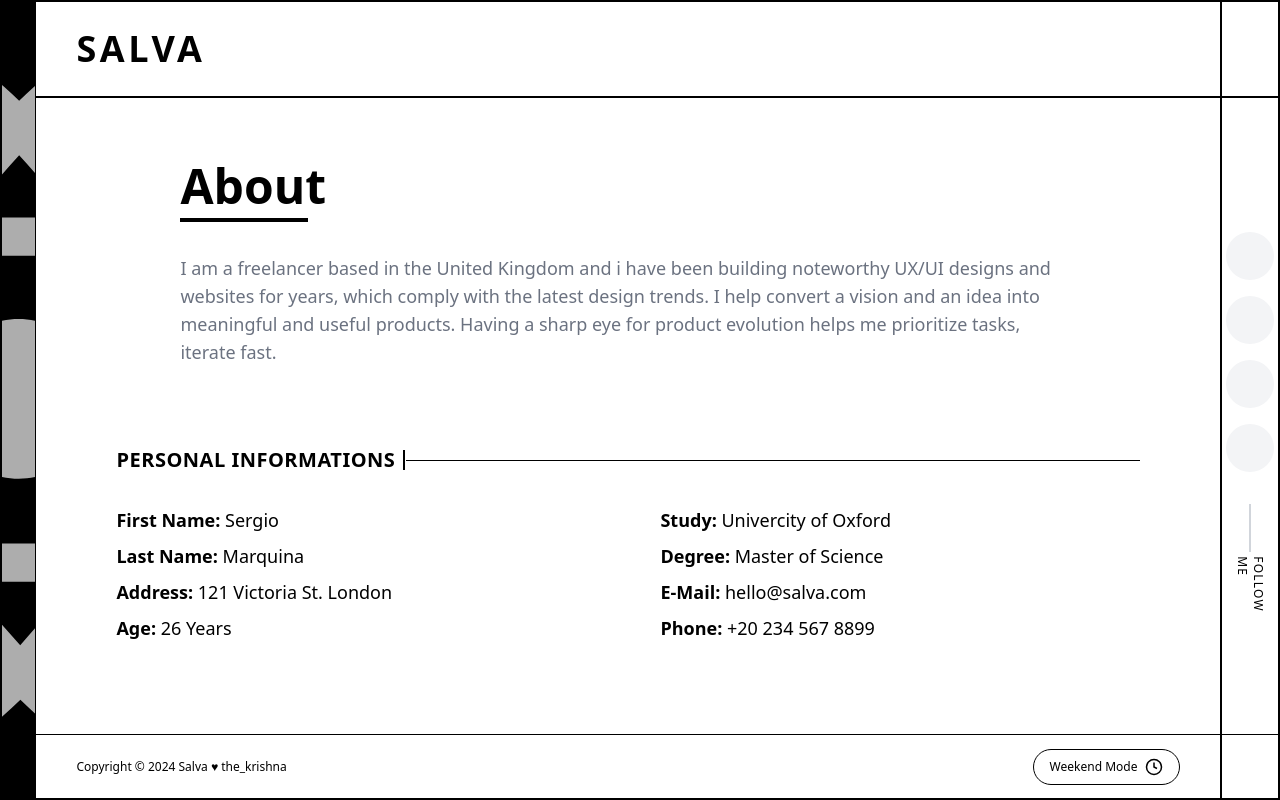
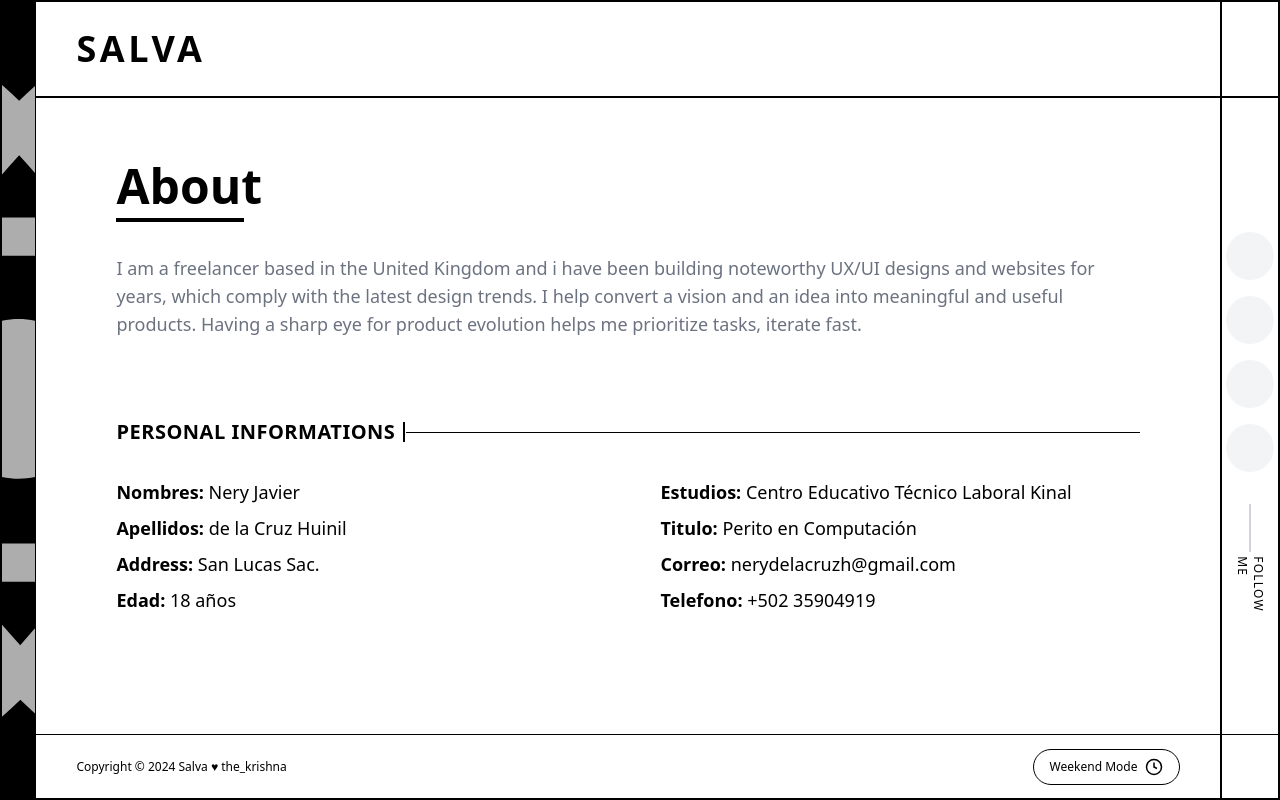
Before and after one commit to ndelacruz-2023048/Portafolio, a React (Vite) app: page /about in a window 1280 px wide. Built offline with nearby package versions, Linux system fonts and the light colour scheme; some icons are missing.

Commit message:
Se  agrega informacion real al about

```diff
--- a/src/components/About.jsx
+++ b/src/components/About.jsx
@@ -4,7 +4,7 @@ import { Icon } from "@iconify/react";
 const About = () => (
   <div className="w-full min-h-screen bg-white flex flex-col gap-16 py-16 px-10">
     {/* Sección 1: Introducción */}
-    <section className="max-w-4xl mx-auto w-full">
+    <section className="mx-auto w-full">
       <h1 className="text-5xl font-extrabold text-black mb-2">About</h1>
       <div className="h-1 w-32 bg-black mb-8" />
       <p className="text-lg text-gray-500 mb-4">
@@ -21,16 +21,16 @@ const About = () => (
       </div>
       <div className="grid grid-cols-1 md:grid-cols-2 gap-x-16 gap-y-4 text-lg">
         <div>
-          <p className="mb-2"><span className="font-semibold">First Name:</span> Sergio</p>
-          <p className="mb-2"><span className="font-semibold">Last Name:</span> Marquina</p>
-          <p className="mb-2"><span className="font-semibold">Address:</span> 121 Victoria St. London</p>
-          <p className="mb-2"><span className="font-semibold">Age:</span> 26 Years</p>
+          <p className="mb-2"><span className="font-semibold">Nombres:</span> Nery Javier</p>
+          <p className="mb-2"><span className="font-semibold">Apellidos:</span> de la Cruz Huinil</p>
+          <p className="mb-2"><span className="font-semibold">Address:</span> San Lucas Sac.</p>
+          <p className="mb-2"><span className="font-semibold">Edad:</span> 18 años</p>
         </div>
         <div>
-          <p className="mb-2"><span className="font-semibold">Study:</span> Univercity of Oxford</p>
-          <p className="mb-2"><span className="font-semibold">Degree:</span> Master of Science</p>
-          <p className="mb-2"><span className="font-semibold">E-Mail:</span> hello@salva.com</p>
-          <p className="mb-2"><span className="font-semibold">Phone:</span> +20 234 567 8899</p>
+          <p className="mb-2"><span className="font-semibold">Estudios:</span> Centro Educativo Técnico Laboral Kinal</p>
+          <p className="mb-2"><span className="font-semibold">Titulo:</span> Perito en Computación</p>
+          <p className="mb-2"><span className="font-semibold">Correo:</span> nerydelacruzh@gmail.com</p>
+          <p className="mb-2"><span className="font-semibold">Telefono:</span> +502 35904919</p>
         </div>
       </div>
     </section>
@@ -41,7 +41,7 @@ const About = () => (
         {/* Columna izquierda: Programming */}
         <div>
           <div className="flex items-center mb-8">
-            <h2 className="text-xl font-bold tracking-wide mr-2 uppercase whitespace-nowrap">Programming</h2>
+            <h2 className="text-xl font-bold tracking-wide mr-2 uppercase whitespace-nowrap">Programación</h2>
             <span className="inline-block h-[1.25em] w-0.5 bg-black align-middle" style={{verticalAlign: 'middle'}}></span>
             <div className="flex-1 border-t border-black ml-px" style={{verticalAlign: 'middle'}} />
           </div>
@@ -66,7 +66,7 @@ const About = () => (
         {/* Columna derecha: Frameworks, Librerías, Plugins */}
         <div>
           <div className="flex items-center mb-8">
-            <h2 className="text-xl font-bold tracking-wide mr-2 uppercase whitespace-nowrap">Frameworks, Librerías, Plugins</h2>
+            <h2 className="text-xl font-bold tracking-wide mr-2 uppercase whitespace-nowrap">Frameworks - Librerías - Plugins</h2>
             <span className="inline-block h-[1.25em] w-0.5 bg-black align-middle" style={{verticalAlign: 'middle'}}></span>
             <div className="flex-1 border-t border-black ml-px" style={{verticalAlign: 'middle'}} />
           </div>
@@ -93,10 +93,10 @@ const About = () => (
             <div className="flex flex-col items-center">
               <svg width="120" height="120" viewBox="0 0 120 120">
                 <circle cx="60" cy="60" r="52" stroke="#e5e7eb" strokeWidth="3" fill="none" />
-                <circle cx="60" cy="60" r="52" stroke="#22d3ee" strokeWidth="3" fill="none" strokeDasharray="326.72" strokeDashoffset="163.36" style={{transition: 'stroke-dashoffset 1s'}} />
-                <text x="50%" y="54%" textAnchor="middle" fontSize="28" fontWeight="bold" fill="#222">50%</text>
+                <circle cx="60" cy="60" r="52" stroke="#22d3ee" strokeWidth="3" fill="none" strokeDasharray="326.72" strokeDashoffset="283.36" style={{transition: 'stroke-dashoffset 1s'}} />
+                <text x="50%" y="54%" textAnchor="middle" fontSize="28" fontWeight="bold" fill="#222">20%</text>
               </svg>
-              <span className="mt-2 font-medium">Tailwind CSS</span>
+              <span className="mt-2 font-medium">React Native</span>
             </div>
           </div>
         </div>
@@ -186,14 +186,14 @@ const About = () => (
         {/* Columna derecha: Experience */}
         <div>
           <div className="flex items-center mb-8">
-            <h2 className="text-xl font-bold tracking-wide mr-2 uppercase whitespace-nowrap">Experience</h2>
+            <h2 className="text-xl font-bold tracking-wide mr-2 uppercase whitespace-nowrap">Experiencia</h2>
             <span className="inline-block h-[1.25em] w-0.5 bg-black align-middle" style={{verticalAlign: 'middle'}}></span>
             <div className="flex-1 border-t border-black ml-px" style={{verticalAlign: 'middle'}} />
           </div>
           <div className="border border-gray-300 p-6 bg-white">
             <div className="inline-block bg-gray-200 px-4 py-2 text-lg font-medium mb-4">2024-2025</div>
             <div className="font-bold text-lg mb-2">Desarrollador web</div>
-            <div className="text-gray-600">Desarrollar paginas web para empresas del extranjero y aplicaciones web para sistemas POS</div>
+            <div className="text-gray-600">Desarrollo de páginas web de empresas de mexico y crear una aplicacion web para sistema POS Ventas</div>
           </div>
         </div>
       </div>
@@ -202,15 +202,15 @@ const About = () => (
     {/* Sección 5: Servicios */}
     <section className="max-w-5xl mx-auto w-full mt-12">
       <div className="flex items-center mb-8">
-        <h2 className="text-xl font-bold tracking-wide mr-2 uppercase whitespace-nowrap">Services</h2>
+        <h2 className="text-xl font-bold tracking-wide mr-2 uppercase whitespace-nowrap">Servicios</h2>
         <span className="inline-block h-[1.25em] w-0.5 bg-black align-middle" style={{verticalAlign: 'middle'}}></span>
         <div className="flex-1 border-t border-black ml-px" style={{verticalAlign: 'middle'}} />
       </div>
       <div className="grid grid-cols-1 sm:grid-cols-2 lg:grid-cols-3 gap-8">
         {[
-          { title: 'Web Development', icon: 'mdi:laptop', desc: 'Morbi nullam sit dolor diam aenean gravida. Eget commodo blandit volutpat quis tristique risus, sed. Sed et.' },
-          { title: 'App Development', icon: 'mdi:cellphone', desc: 'Morbi nullam sit dolor diam aenean gravida. Eget commodo blandit volutpat quis tristique risus, sed. Sed et.' },
-          { title: 'Animation', icon: 'mdi:cube', desc: 'Morbi nullam sit dolor diam aenean gravida. Eget commodo blandit volutpat quis tristique risus, sed. Sed et.' },
+          { title: 'Desarrollo Web', icon: 'mdi:laptop', desc: 'Crear paginas y aplicaciones web escalables, seguras y rapidas. Siempre manteniendo un diseño intuitivo y una buena experiencia de usuario.' },
+          { title: 'Desarrollo Movil', icon: 'mdi:cellphone', desc: 'Crear aplicaciones multiplaforma seguras, escalables y buena experiencia de usuario. ' },
+          { title: 'Animación', icon: 'mdi:cube', desc: 'Crear animaciones 2d de ultima generacion para anuncios publicitarios, paginas web, videos, etc ...' },
         ].map((srv, i) => (
           <div key={i} className="service-card-wrap relative border border-gray-300 bg-white p-8 flex flex-col items-center text-center min-h-[260px] overflow-hidden group transition-colors duration-300">
             {/* Esquina decorativa */}
@@ -228,7 +228,7 @@ const About = () => (
     {/* Sección 5: Interests - Carrusel automático */}
     <section className="max-w-5xl mx-auto w-full mt-12">
       <div className="flex items-center mb-8">
-        <h2 className="text-xl font-bold tracking-wide mr-2 uppercase whitespace-nowrap">Interests</h2>
+        <h2 className="text-xl font-bold tracking-wide mr-2 uppercase whitespace-nowrap">Intereses</h2>
         <span className="inline-block h-[1.25em] w-0.5 bg-black align-middle" style={{verticalAlign: 'middle'}}></span>
         <div className="flex-1 border-t border-black ml-px" style={{verticalAlign: 'middle'}} />
       </div>
@@ -250,7 +250,6 @@ function InterestsCarousel() {
     { name: "Fotografía", icon: "mdi:camera" },
     { name: "Ciclismo", icon: "mdi:bike" },
     { name: "Música", icon: "mdi:music" },
-    { name: "Cocinar", icon: "mdi:chef-hat" },
     { name: "Cine", icon: "mdi:movie" },
     { name: "Arte", icon: "mdi:palette" },
     { name: "Correr", icon: "mdi:run" },
@@ -293,11 +292,11 @@ function InterestsCarousel() {
         }}
       >
         {items.map((item, i) => (
-          <div key={i} className="flex flex-col items-center" style={{width: 96}}>
-            <div className="w-24 h-24 rounded-full border border-gray-300 flex items-center justify-center mb-2 bg-white text-4xl">
+          <div key={i} className="flex flex-col items-center" style={{width: 140}}>
+            <div className="w-32 h-32 rounded-full border border-gray-300 flex items-center justify-center mb-2 bg-white text-6xl">
               <Icon icon={item.icon} />
             </div>
-            <span className="font-medium">{item.name}</span>
+            <span className="font-medium text-lg">{item.name}</span>
           </div>
         ))}
       </div>
@@ -305,4 +304,4 @@ function InterestsCarousel() {
   );
 }
 
-export default About;
+export  default About;
```
